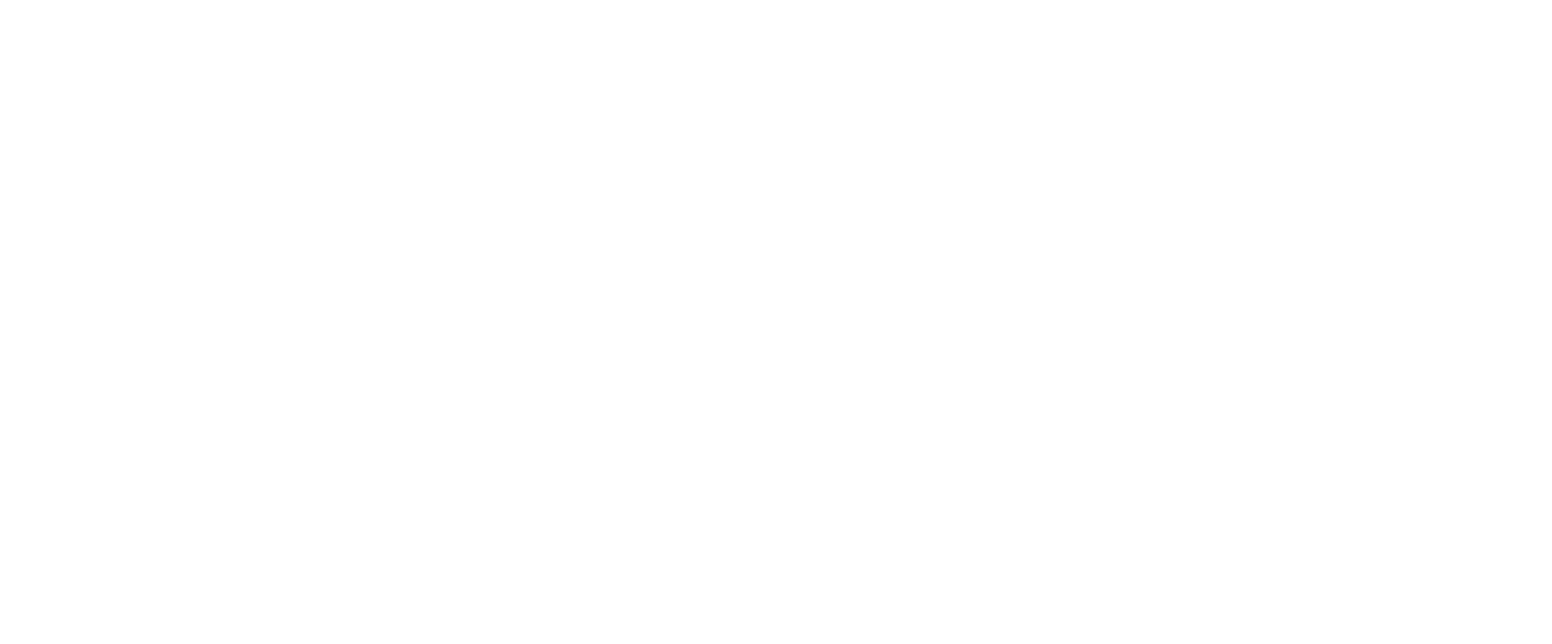
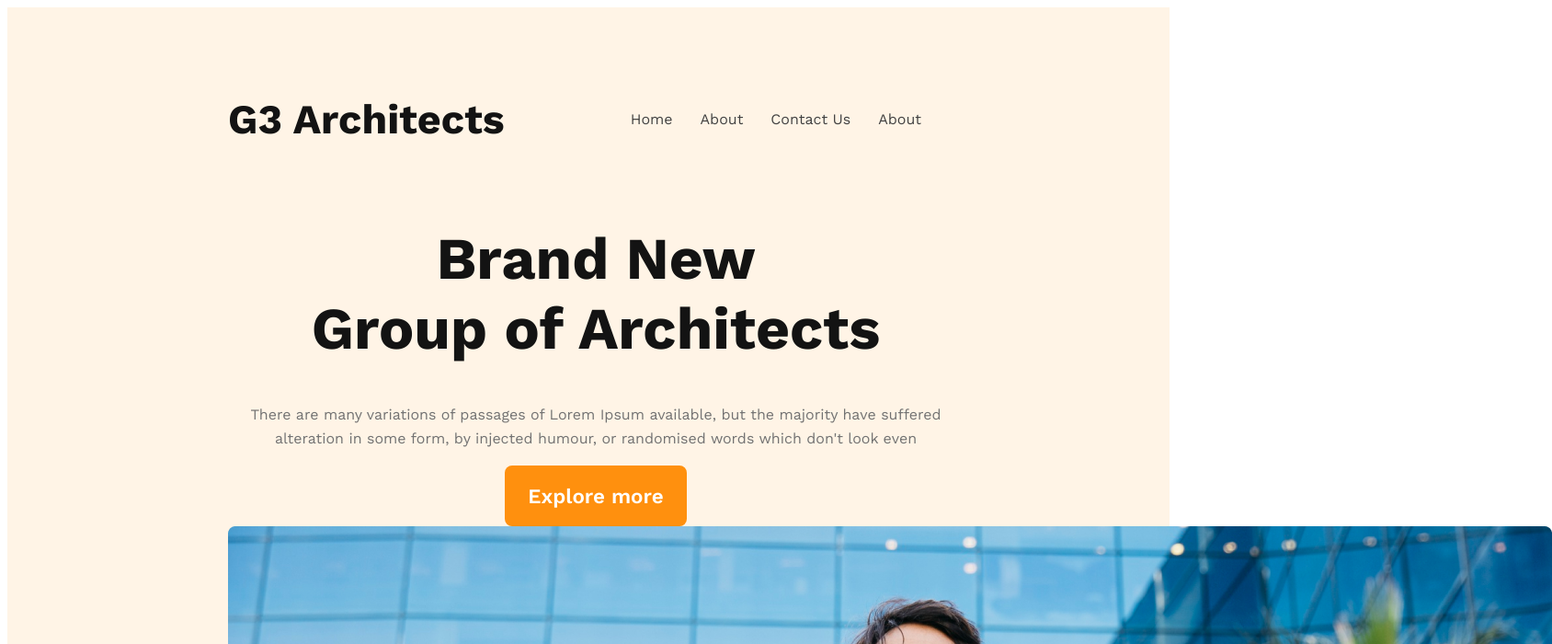
Before and after one commit to ridoyanhasan/g3-architecs-website, a plain HTML site: page index.html in a window 1280 px wide. Shown: the top 700 px of the page at 92% size, 1688 px wide, since content can reach past the window. Drawn offline with nearby package versions, Linux system fonts and the light colour scheme.

Commit message:
banner content added

```diff
--- a/index.html
+++ b/index.html
@@ -7,6 +7,27 @@
     <link rel="stylesheet" href="styles/style.css">
 </head>
 <body>
-
+    <header>
+        <nav>
+            <h3 class="nav-title">G3 Architects</h3>
+            <ul>
+                <li><a href="">Home</a></li>
+                <li><a href="">About</a></li>
+                <li><a href="">Contact Us</a></li>
+                <li><a href="">About</a></li>
+            </ul>
+        </nav>
+        <div class="banner">
+            <div class="banner-content">
+                <h1 class="banner-title">Brand New  <br>
+                    Group of Architects</h1>
+                    <p class="banner-description">
+                        There are many variations of passages of Lorem Ipsum available, but the majority have suffered alteration in some form, by injected humour, or randomised words which don't look even
+                    </p>
+                    <button class="btn-primary">Explore more</button>
+            </div>
+                <img src="images/banner.png" alt="">
+        </div>
+    </header>
 </body>
 </html>
--- a/styles/style.css
+++ b/styles/style.css
@@ -0,0 +1,67 @@
+/* work sans font */
+@import url('https://fonts.googleapis.com/css2?family=Open+Sans:wght@800&family=Work+Sans:wght@400;600;700;800&display=swap');
+*{
+
+    font-family: 'Work Sans', sans-serif;
+}
+header{
+    background: rgba(255, 144, 14, 0.10);
+    padding: 50px 240px;
+}
+nav{
+    display: flex;
+    justify-content: space-between;
+    align-items: center;
+}
+nav > ul{
+    display: flex;
+
+
+}
+nav li{
+    list-style: none;
+    margin-right: 30px;
+    font-size: 1rem;
+    font-style: normal;
+    font-weight: 500;
+
+}
+nav li a{
+    text-decoration: none;
+    color:#424242;
+
+}
+.nav-title{
+    color: #131313;
+font-size: 2.8rem;
+font-weight: 700;
+line-height: normal;
+}
+.banner-content{
+    width: 800px;
+    text-align: center;
+    margin: 0 auto;
+}
+.banner-title{
+    color: #131313;
+font-size: 4rem;
+font-style: normal;
+font-weight: 700;
+line-height: normal;
+}
+.banner-description{
+    color: #727272;
+font-size: 1rem;
+font-weight: 400;
+line-height: 26px;
+}
+.btn-primary{
+    padding: 20px 25px;
+    border-radius: 8px;
+    background: #FF900E;
+    font-size: 1.4rem;
+    font-weight: 600;
+    color: #FFF;
+    border: none;
+
+}
```
